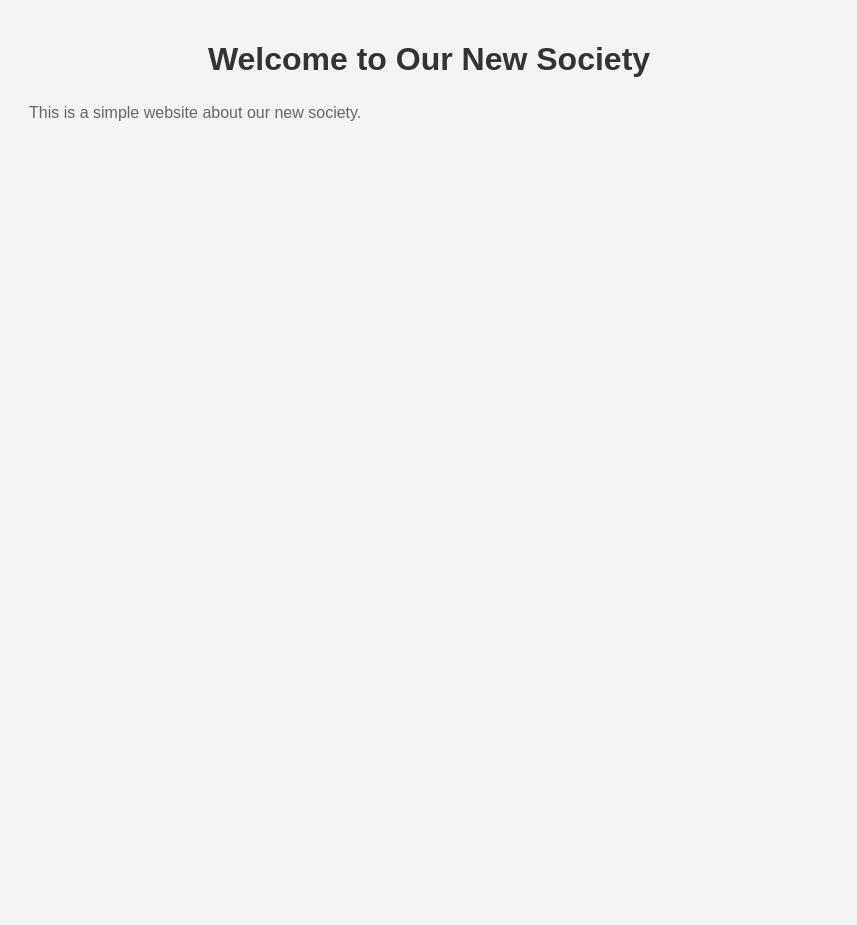
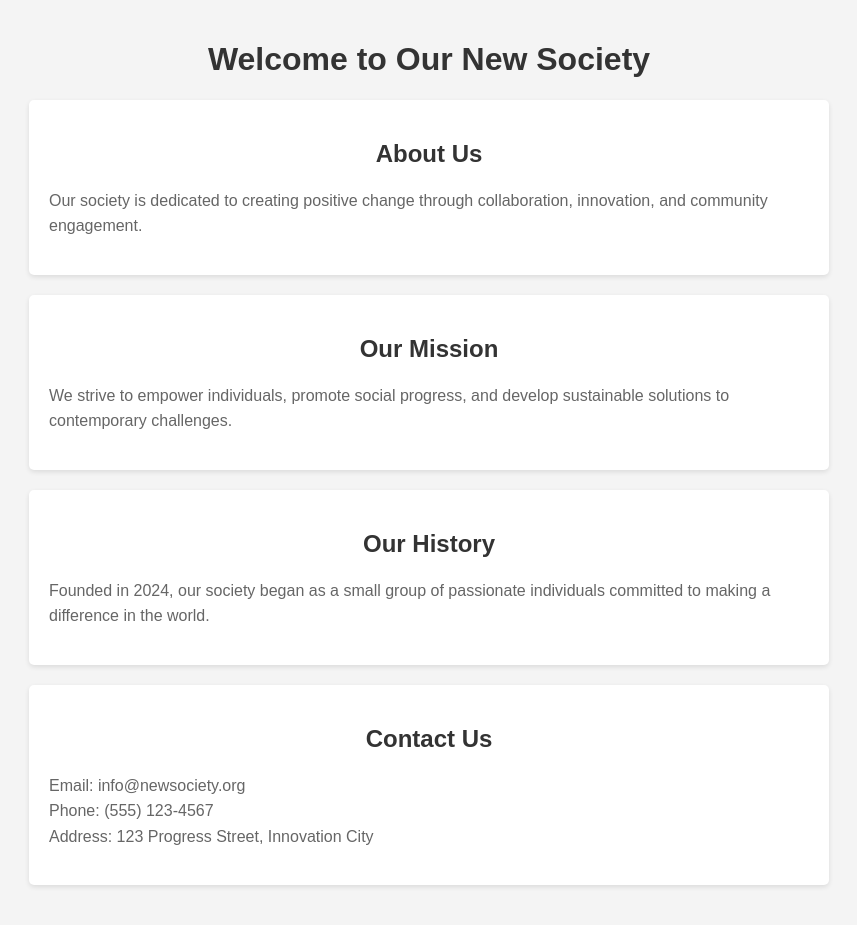
Before and after one commit to flemmerz/new-society-test, a plain HTML site: page index.html in a window 1280 px wide. Shown: the whole page, without its empty margins (211-1068 px from the left). Before the commit the page ends 800 px from the top, so only its background shows below. Drawn offline with Linux system fonts and the light colour scheme.

Commit message:
Add more content sections to the website

```diff
--- a/index.html
+++ b/index.html
@@ -11,7 +11,7 @@
             padding: 20px;
             background-color: #f4f4f4;
         }
-        h1 {
+        h1, h2 {
             color: #333;
             text-align: center;
         }
@@ -19,10 +19,38 @@
             line-height: 1.6;
             color: #666;
         }
+        section {
+            background-color: white;
+            margin: 20px 0;
+            padding: 20px;
+            border-radius: 5px;
+            box-shadow: 0 2px 5px rgba(0,0,0,0.1);
+        }
     </style>
 </head>
 <body>
     <h1>Welcome to Our New Society</h1>
-    <p>This is a simple website about our new society.</p>
+
+    <section id="about">
+        <h2>About Us</h2>
+        <p>Our society is dedicated to creating positive change through collaboration, innovation, and community engagement.</p>
+    </section>
+
+    <section id="mission">
+        <h2>Our Mission</h2>
+        <p>We strive to empower individuals, promote social progress, and develop sustainable solutions to contemporary challenges.</p>
+    </section>
+
+    <section id="history">
+        <h2>Our History</h2>
+        <p>Founded in 2024, our society began as a small group of passionate individuals committed to making a difference in the world.</p>
+    </section>
+
+    <section id="contact">
+        <h2>Contact Us</h2>
+        <p>Email: info@newsociety.org<br>
+        Phone: (555) 123-4567<br>
+        Address: 123 Progress Street, Innovation City</p>
+    </section>
 </body>
 </html>
```
